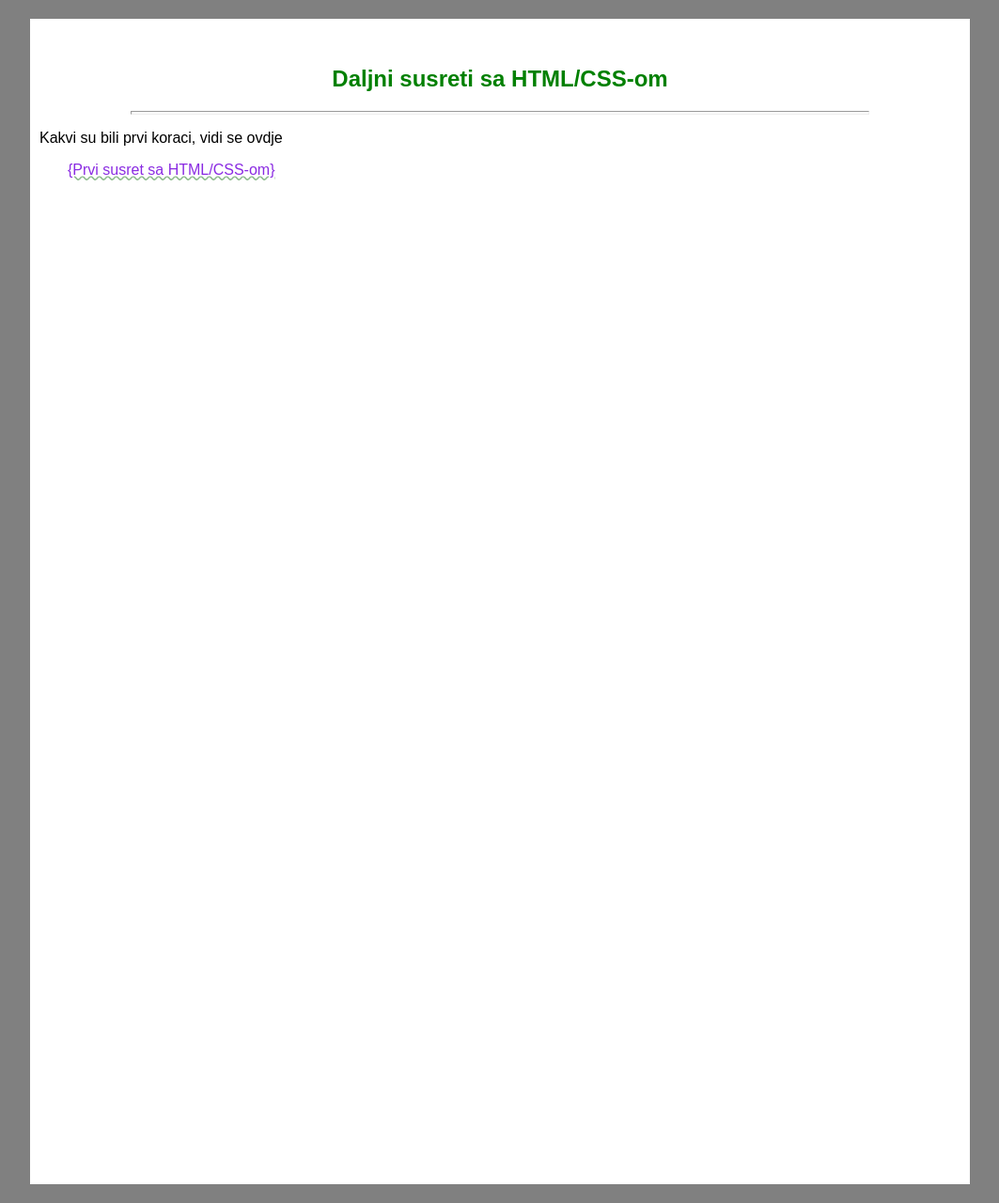
After one commit to Tankred031/Revisited-FD1, a PHP site: page /FDweb2.html in a window 1280 px wide. The commit adds this page. Shown: the whole page at 94% size, without its empty margins (113-1176 px from the left). Run offline with PHP 8.4, Linux system fonts and the light colour scheme.

Commit message:
Prepravke web1
prepravke web1; početak web2; relokacija svega u novi DIR

```diff
--- /dev/null
+++ b/005IZRADA STRANICE 2025/FDweb2.css
@@ -0,0 +1,41 @@
+body{
+    font-family: sans-serif;
+    padding-left: 10px;
+    margin: 20px;
+}
+section{
+    padding: 10px;
+
+}
+
+h1{
+    color: green;
+    text-align: center;
+    font-family: sans-serif;
+    padding-top: 20px;
+}
+
+hr{color: silver; width: 80%; height: 2px;}
+
+
+
+
+
+
+
+
+
+
+
+
+
+
+
+
+
+
+.link{
+    color: blueviolet;
+    padding-left: 30px;
+    text-decoration: wavy underline;
+    text-decoration-color: darkseagreen;
--- /dev/null
+++ b/005IZRADA STRANICE 2025/FDweb2.html
@@ -0,0 +1,29 @@
+<!DOCTYPE html>
+<html lang="en">
+<head>
+    <meta charset="UTF-8">
+    <meta name="viewport" content="width=device-width, initial-scale=1.0">
+    <title>Document</title>
+    <link rel="stylesheet" href="container.css">
+    <link rel="stylesheet" href="FDweb2.css">
+</head>
+<body>
+    <div class="container">
+        <section>
+        <h1>Daljni susreti sa HTML/CSS-om</h1>
+        <hr>
+
+
+
+
+
+
+
+    <p>Kakvi su bili prvi koraci, vidi se ovdje</p>
+    <a class="link" href="FDweb1.html">{Prvi susret sa HTML/CSS-om}</a>
+
+    </section>
+
+</div>
+</body>
+</html>
```
Also changed, not shown: 005IZRADA STRANICE 2025/FDweb1.css (renamed from FDweb.css, +22 -1 lines), 005IZRADA STRANICE 2025/FDweb1.html (renamed from FDweb.html, +9 -3 lines), 005IZRADA STRANICE 2025/container.css (renamed from container.css), 005IZRADA STRANICE 2025/index2.html (renamed from index2.html), 005IZRADA STRANICE 2025/knjige.png (renamed from knjige.png), 005IZRADA STRANICE 2025/water-plant-growth.webp (added), DISPLAY VARIJACIJE PR/styleAI.css (renamed from style2.css).
